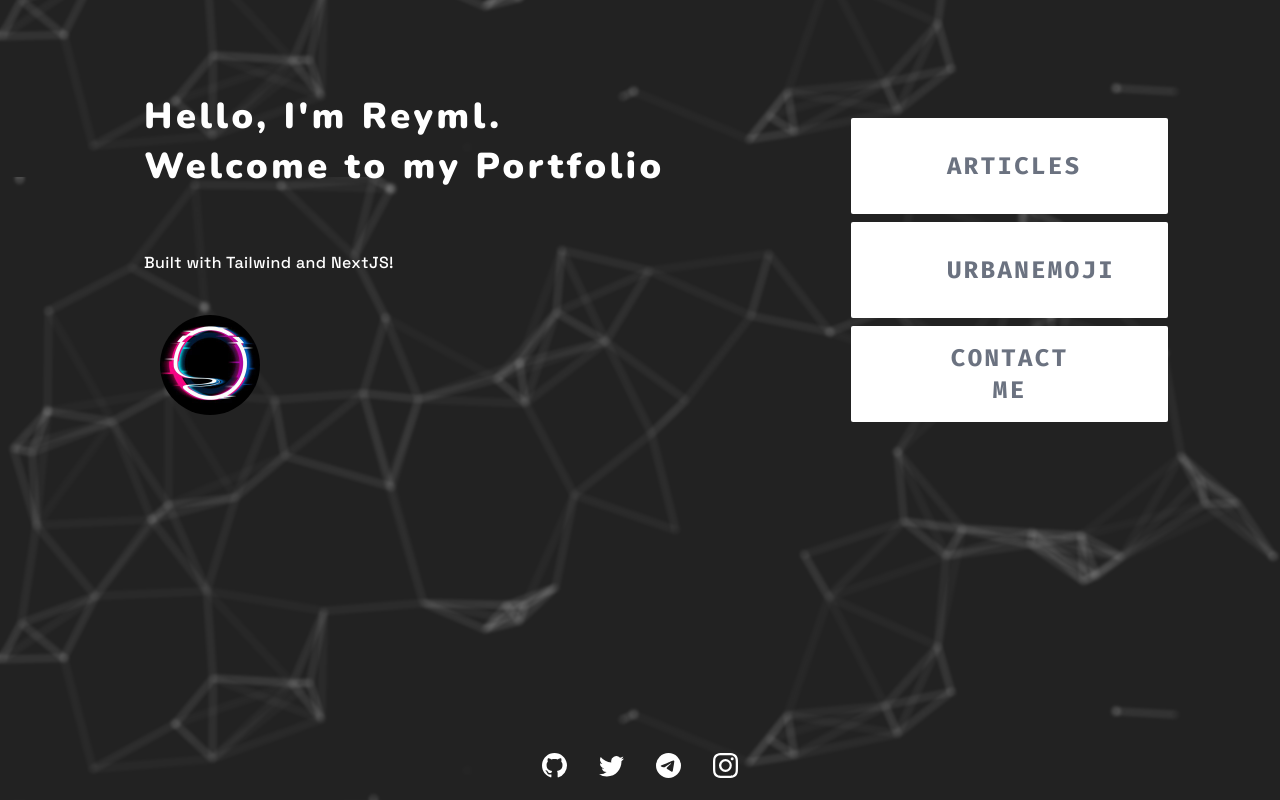
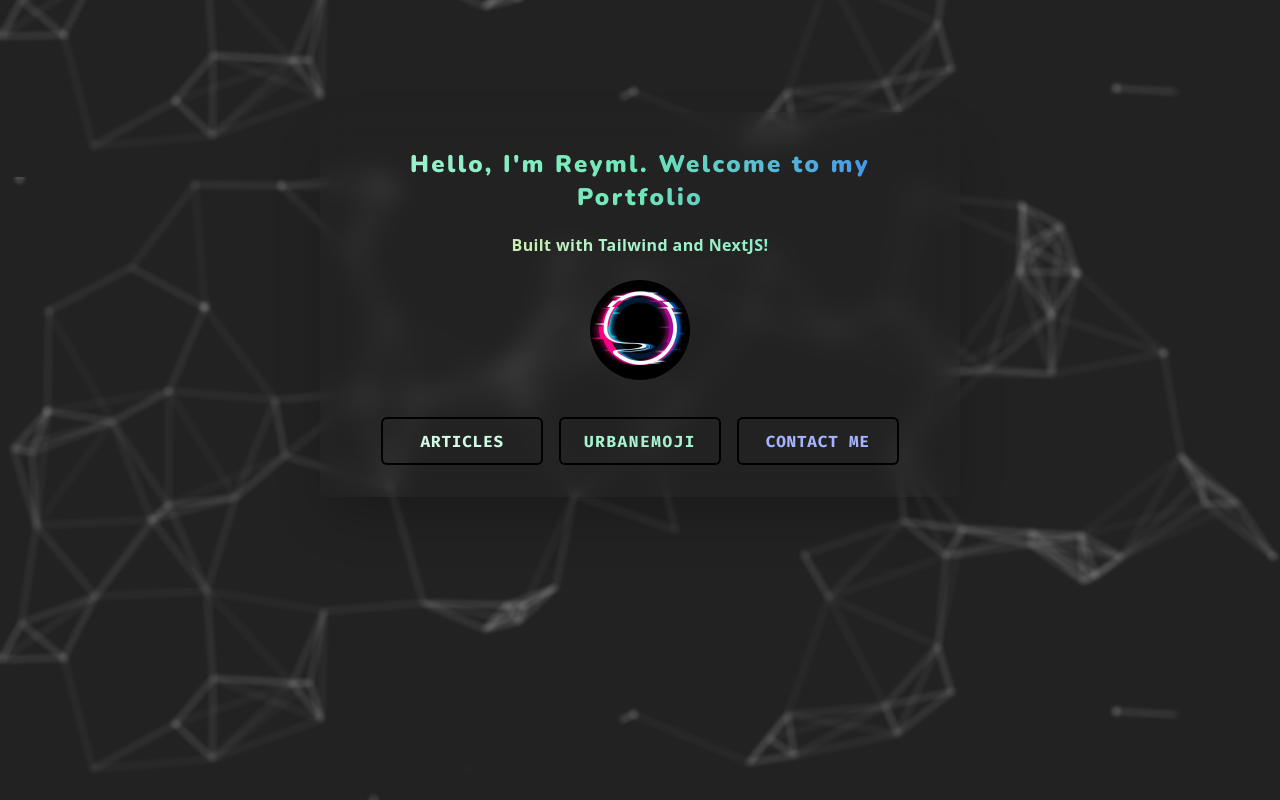
Before and after one commit to ReyML/NextPorfolio, a Next.js app: page / in a window 1280 px wide. Built offline with nearby package versions, Linux system fonts and the light colour scheme; a web font is replaced by a local one.

Commit message:
home modification

```diff
--- a/pages/index.js
+++ b/pages/index.js
@@ -12,27 +12,27 @@ export default function Home() {
       <Head>
         <meta charset="UTF-8" />
         <meta httpEquiv="X-UA-Compatible" content="IE=edge" />
-        <meta name="viewport" content="width=device-width, initial-scale=0.9" />
+        <meta name="viewport" content="width=device-width, initial-scale=1" />
         <meta name="description"
           content="Indie maker trying to learn many things at once. I know, I have to focus. My dream is to see this description one day on Google :)" />
         <title>Reyml - Reynol Martinez</title>
         <link rel="icon" href="/profile/log.jpeg" />
       </Head>
 
-      <main className="my-16 mt- md:flex md:flex-row justify-center items-center">
-        <section className="flex justify-start flex-wrap flex-col my-18 mx-8 sm:mx-36">
+      <main className="my-28 flex flex-wrap justify-center items-center w-5/6 md:w-3/6 backdrop-blur-md shadow-2xl rounded-md">
+        <section className="flex justify-start flex-col my-18 mx-8">
           <h1
-            className="font-nunito my-6 text-white text-4xl  md:tracking-widest leading-tight md:leading-snug">
+            className="font-nunito bg-clip-text text-transparent bg-gradient-to-r from-green-200 via-green-300 to-blue-500 text-2xl text-center md:tracking-widest mt-8 mb-4 leading-tight md:leading-snug">
             Hello, I'm Reyml.
             Welcome to my Portfolio
           </h1>
 
           <p
-            className="select-none mt-16 sm:mt-8 whitespace-pre-line text-base tracking-wide font-medium text-white font-open-sans-condensed">
+            className="select-none text-center font-bold font-vt whitespace-pre-line tracking-wide bg-clip-text text-transparent bg-gradient-to-r from-yellow-200 via-green-200 to-green-300">
             Built
             with Tailwind and
             NextJS!</p>
-          <div className="block relative ml-4 mr-20 mt-10 mb-12 border-green-500">
+          <div className="flex justify-center my-6 border-green-500">
             <picture className="">
               <Image src={profilePic} className="rounded-full"
                 alt="a picture for my web" width="100" height="100"
@@ -42,27 +42,27 @@ export default function Home() {
         </section>
 
 
-        <div className="flex justify-center flex-col flex-wrap items-center md:w-3/6 md:mr-20 ">
+        <div className="flex justify-center flex-row flex-wrap sm:flex-nowrap items-center w-5/6 pb-8">
+          <Link href="/articles/">
 
-          <Link href="/articles/">
-            <a className="focus:outline-none hover:bg-black ease-in-out duration-200 hover:scale-110 mx-auto w-5/6 bg-white rounded-sm mt-2 h-24 flex items-center text-center">
-              <p className="font-fira text-2xl uppercase mx-auto hover:text-white text-gray-500 tracking-widest p-2 px-24"> Articles </p>
+            <a className="focus:outline-none ease-in-out duration-200 hover:scale-125 ring-black ring-2 ring-inset mx-2 w-5/6  mt-2 h-12 flex rounded-md items-center text-center">
+              <p className="font-fira uppercase mx-auto text-center text-green-100 tracking-wider p-2"> Articles </p>
             </a>
           </Link>
           <a href="https://urbanemoji.netlify.app/"
-            className="focus:outline-none hover:bg-black ease-in-out duration-200 hover:scale-110 mx-auto w-5/6 bg-white rounded-sm mt-2 h-24 flex items-center text-center">
-            <p className="font-fira text-2xl uppercase mx-auto hover:text-white text-gray-500 tracking-widest p-2 px-24">
+            className="focus:outline-none ease-in-out duration-200 hover:scale-125 ring-black ring-2 ring-inset mx-2 w-5/6  mt-2 h-12 flex rounded-md  items-center text-center">
+            <p className="font-fira uppercase mx-auto text-center text-green-200 tracking-widest p-2">
               Urbanemoji</p>
           </a>
           <a href="mailto:laraveowling@gmail.com"
-            className="focus:outline-none hover:bg-black ease-in-out duration-200 hover:scale-110 mx-auto w-5/6 bg-white rounded-sm mt-2 h-24 flex items-center text-center">
-            <p className="font-fira text-2xl uppercase mx-auto hover:text-white text-gray-500 tracking-widest p-2 px-24">
+            className="focus:outline-none ease-in-out duration-200 hover:scale-125 ring-black ring-2 ring-inset mx-2 w-5/6  mt-2 h-12 flex rounded-md items-center text-center">
+            <p className="font-fira uppercase mx-auto text-center text-indigo-300 tracking-wider p-2">
               Contact Me</p>
           </a>
         </div>
       </main >
 
-      <FooterMain />
-    </div>
+      {/* <FooterMain /> */}
+    </div >
   )
 }
```
